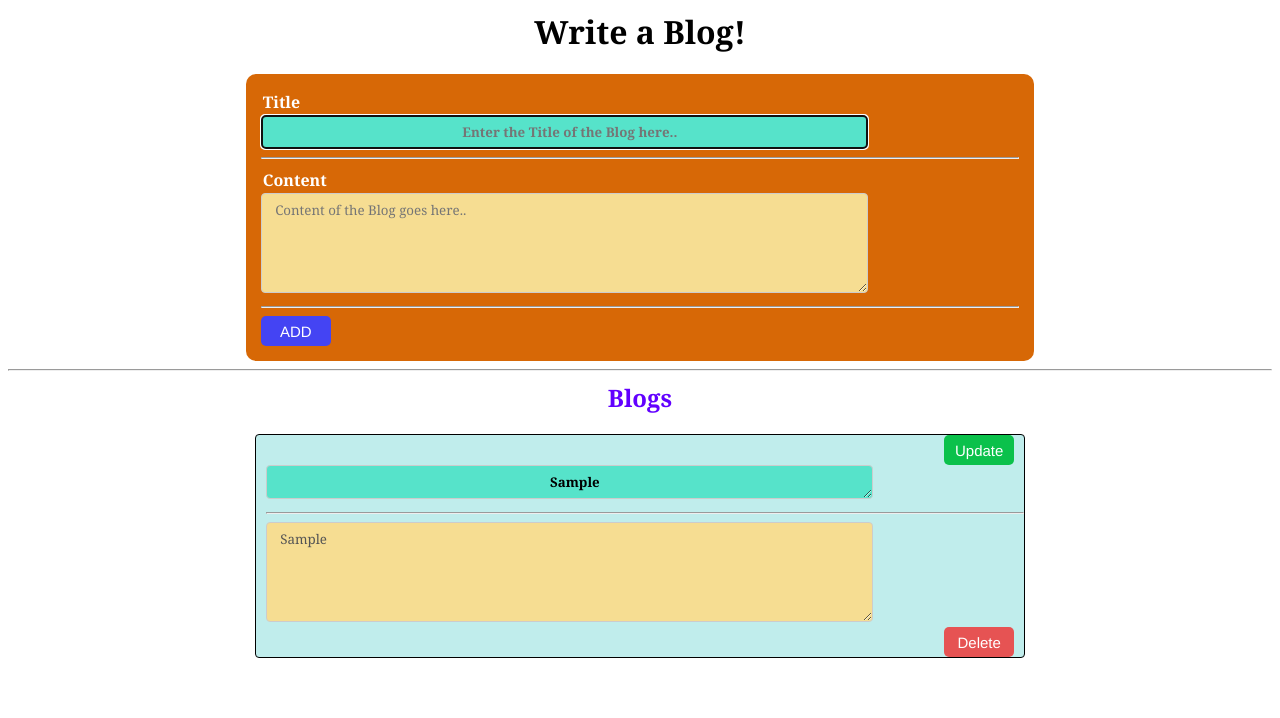
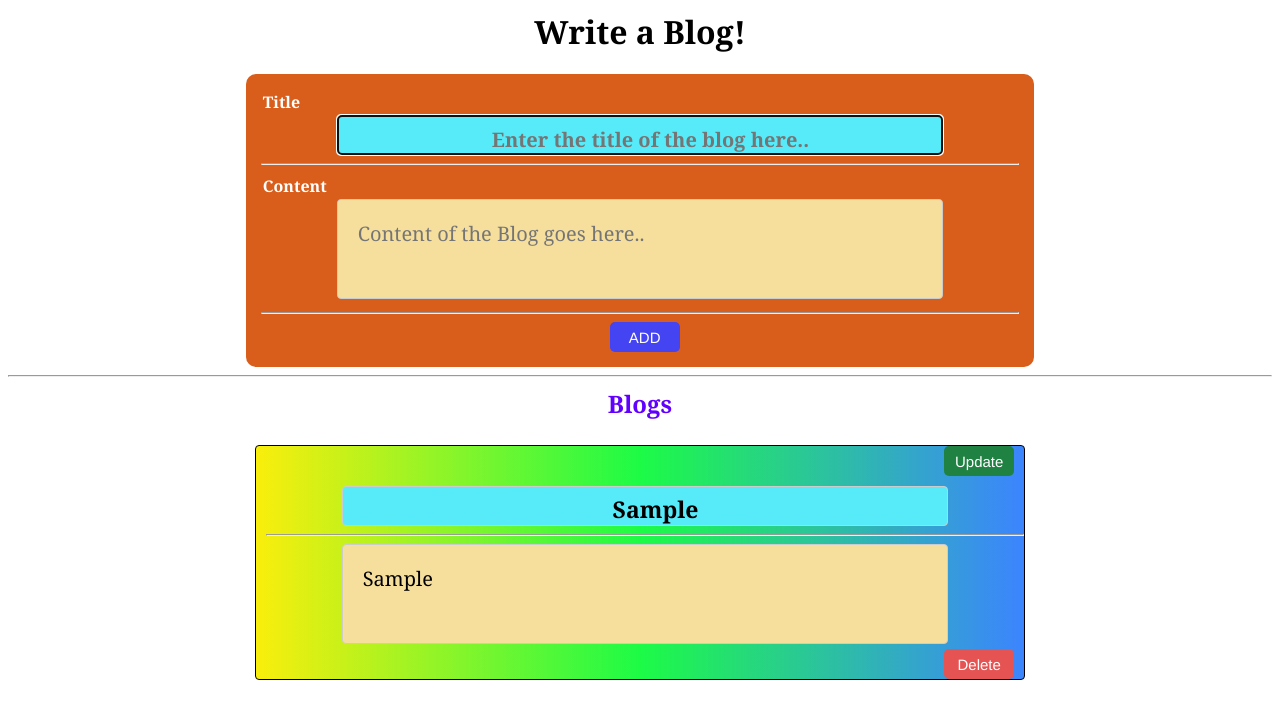
Before and after one commit to ManasChougule475/ReactBlogs, a React (Create React App) app: page / in a window 1280 px wide. Both pictures are taken after typing "Sample", "Sample" into the empty fields and a click on the button "ADD". Shown: the top 718 px of the page. Built offline with nearby package versions, Linux system fonts and the light colour scheme; the HTML template or start-up script is replaced by a standard one.

Commit message:
after clicking the update button of certain blog bring the focus onto content field of that blog, style app well, update README.md

```diff
--- a/src/Components/Blog.js
+++ b/src/Components/Blog.js
@@ -1,5 +1,5 @@
 //Blogging App using Hooks
-import { useState,useRef,useEffect, useReducer} from "react";
+import { useState,useRef,useEffect,useReducer,createRef} from "react";
 
 function blogsReducer(state , action){
     switch(action.type){
@@ -34,7 +34,7 @@ export default function Blog(){
     const [updatedTitle , setUpdatedTitle] = useState("")
     const [updatedContent, setUpdatedContent] = useState(""); // State to store the currently Updated content
 
-
+    const [contentRefs, setContentRefs] = useState([]); // to bring focus on content of blog that user wants to update
 
     useEffect(()=>{
         titleRef.current.focus(); // focus goes onto title fiels when app renders or reloads
@@ -42,7 +42,7 @@ export default function Blog(){
 
     useEffect(()=>{
         if(blogs.length){
-            blogs[0].title ? document.title = blogs[0].title : document.title = "Something"
+            blogs[0].title ? document.title = blogs[0].title : document.title = "No Title!"
         }else{
             document.title = "No Blogs!!";
         }
@@ -61,7 +61,12 @@ export default function Blog(){
 
         setFormData({title: "" , content: ""})
 
-        titleRef.current.focus(); // focus goes onto title field when app re-renders
+        titleRef.current.focus(); // focus goes onto title field of input form when app re-renders
+
+        // creating reference(newBlogRef) to newBlog that use wants to add
+        const newBlogRef = createRef();  // cannot use useRef inside function (can use inside a react hook)
+        contentRefs.push(newBlogRef);
+        setContentRefs([...contentRefs]);  // creates a new array with the same refs that are in contentRefs. It's using the spread operator [...contentRefs] to create a shallow copy of the array.
 
         console.log(blogs); // prints previous state as dispatch(& setBlogs) is asynchronous fun. so blog is added inside blogs array after console.log() executes
     }
@@ -77,6 +82,13 @@ export default function Blog(){
         setUpdateIndex(i);
         setUpdatedTitle(blogs[i].title);
         setUpdatedContent(blogs[i].content); // Set the Updated content to blogs[i].content
+
+        setTimeout(() => {
+            contentRefs[i].current.focus(); // Set focus to the content field of the specific blog
+        }, 0);
+        // if not used setTimeout & tries to set focus using contentRefs[i].current.focus() immediately after clicking the "Update" button, then focus will not be set
+        // cause React might not have updated/rendered DOM or not updated state yet cause browser's rendering and state updates are asynchronous.
+        // hence setTimeout with a delay of 0 allows you to schedule the focus after the current rendering cycle / state update is complete
     }
 
     function handleContentChange(e) {
@@ -86,7 +98,6 @@ export default function Blog(){
             setUpdatedContent(e.target.value);  // Set the updated content to e.target.value (i.e update value of updatedContent as user types)
         }
     }
-
 
     function saveChanges(updatedContent,i){
         if(updatedContent){
@@ -100,6 +111,7 @@ export default function Blog(){
 
     function cancleChanges(i){
         dispatch({ type: 'Update Blog', index: i, new_content: blogs[i].content , new_title: blogs[i].title });
+        titleRef.current.focus();
         setUpdateIndex(-1);
     }
 
@@ -113,10 +125,10 @@ export default function Blog(){
             <form onSubmit={handleSubmit}>
                 <Row label="Title">
                         <input className="input title"
-                                placeholder="Enter the Title of the Blog here.."
+                                placeholder="Enter the title of the blog here.."
                                 value={formData.title}
                                 ref = {titleRef}
-                                onChange = {(e) => setFormData({title : e.target.value , content: formData.content})}
+                                onChange = {(e) =>  e.target.value.length<30 ? setFormData({title : e.target.value , content: formData.content}) : alert('Size of title need to be less than 30')}
                         />
                 </Row >
 
@@ -131,7 +143,6 @@ export default function Blog(){
 
                 <button className = "btn">ADD</button>
             </form>
-
         </div>
 
         <hr/>
@@ -149,12 +160,13 @@ export default function Blog(){
                 </div>
 
                 {/* <h3>{blog.title}</h3> */}
-                <textarea
+                <input style={{marginTop:'10px'}}
+                    type="text"
                     className="input title"
-                    placeholder="Enter title for blog"
+                    placeholder="Enter title for blog..."
                     value={updateIndex===i ? updatedTitle : blog.title}
-                    onChange={(e) => handleContentChange(e)}
-                    disabled={updateIndex !== i ? true : false}
+                    onChange={(e) => e.target.value.length<30 ? handleContentChange(e) : alert('Size of title need to be less than 30')}
+                    disabled={updateIndex !== i ? true : false}  // user cannot modify title if he has not clicked on update button
                 />
                 <hr/>
 
@@ -164,20 +176,25 @@ export default function Blog(){
                     placeholder="Content of the Blog goes here.."
                     value={updateIndex === i ? updatedContent : blog.content}
                     onChange={(e) => handleContentChange(e)}
+                    ref={contentRefs[i]} // added reference to content of blog here
                     disabled={updateIndex !== i ? true : false}
                     required
                 />
 
                 <div className="blog-btn">
                     {updateIndex === i ?
-                    <>
-                        <button onClick={()=>saveChanges(updatedContent,i)} className="btn update"  style={{marginRight: '10px' }}>
-                            Save
-                        </button>
-                        <button onClick={()=>cancleChanges(i)} className="btn remove">
-                            Cancle
-                        </button>
-                    </>
+                    <div className="btn-container">
+                        <div style={{ width: '60px', marginRight:'20px'}}>
+                            <button onClick={()=>saveChanges(updatedContent,i)} className="btn update">
+                                Save
+                            </button>
+                        </div>
+                        <div style={{ width: '60px'}}>
+                            <button onClick={()=>cancleChanges(i)} className="btn remove" >
+                                Cancle
+                            </button>
+                        </div>
+                    </div>
                     :
                     <button onClick={()=>removeBlog(i)} className="btn remove">
                         Delete
--- a/src/index.css
+++ b/src/index.css
@@ -1,45 +1,51 @@
-.section{
+.section {
   padding: 15px;
   padding-left: 15px;
-  margin:auto;
+  margin: auto;
   max-width: 60%;
-  background-color: rgb(215, 104, 6);
+  background-color: rgb(217, 94, 27);
   color: white;
   border-radius: 10px;
   font-weight: bolder;
   font-family: Georgia, 'Times New Roman', Times, serif;
-  display:block;
-  align-self: center;
+}
 
-}
+
 
 .blog{
   max-width: 60%;
-  background-color: rgb(192, 237, 236);
+  /* background-color: rgba(213, 124, 15, 0.896); */
+  background: -webkit-linear-gradient(left, rgb(250, 238, 12), #1dfb46, #3c84ff);
   color: black;
   font-weight: lighter;
   border: 1px black solid;
   margin:auto;
-  margin-bottom: 10px;
+  margin-bottom: 20px;
   border-radius: 4px;
   font-family: Georgia, 'Times New Roman', Times, serif;
   display:block;
   padding-left: 10px;
   max-width: 60%;
+  margin-top: 25px;  /* for margin bw displayed blogs */
+}
 
-}
 .input{
-  min-height: 34px;
+  min-height: 40px;
   width: 80%;
-  padding-top: 7px;
-  padding-bottom: 7px;
+  padding-top: 20px;
+  padding-bottom: 15px;
   padding-left: 1em;
-  margin-bottom: 2;
+  margin-left: 10%;
   display: inline-block;
   border: 1px solid #ccc;
   border-radius: 4px;
   box-sizing: border-box;
   font-family: Georgia, 'Times New Roman', Times, serif;
+  size:40px;
+}
+
+.input::placeholder {
+  font-size: 20px; /* Adjust the font size as needed */
 }
 
 .title{
@@ -47,12 +53,17 @@
   font-weight: bold;
   height:20px;
   text-align: center;
-  background-color: rgb(86, 227, 202);
+  font-size: 23px;
+  background-color: rgb(87, 235, 249);
 }
 
 .content{
+  color: black;
+  font-size: 20px;
+  /* overflow: hidden; Prevent scroll bars */
+  resize: none;  /* to prevent textarea from being resized */
   height: 100px;
-  background-color: rgb(246, 221, 146);
+  background-color: rgb(246, 223, 156);
 }
 
 
@@ -79,23 +90,21 @@ h1{
   border-radius: 5px;
   background-color: rgb(68, 68, 243);
   /* background: -webkit-linear-gradient(right, #908e11, #285479); */
-
   color: white;
   border-style: none;
   width: 70px;
   height: 30px;
   font-size: 15px;
   font-family:'Franklin Gothic Medium', 'Arial Narrow', Arial, sans-serif;
-  /* margin:10px; */
+  margin-left:46%;
 }
 
 .remove{
   background-color: rgb(230, 83, 83);
-  /* width:fit-content */
 }
 
 .update{
-  background-color: rgb(11, 193, 75);
+  background-color: rgb(32, 130, 66);
   /* width:fit-content */
 }
 
@@ -105,6 +114,14 @@ h1{
 }
 
 
+.btn-container {
+  margin-left:83%;
+  margin-right: 13%;
+  display: flex;
+  align-items: flex-end;
+}
+
+
 /* Created with https://www.css-gradient.com */
 /* background: #565318;
 background: -webkit-linear-gradient(right, #565318, #3C464E);
```
Also changed, not shown: 1 other file (tests, documents, lock files or other folders).
